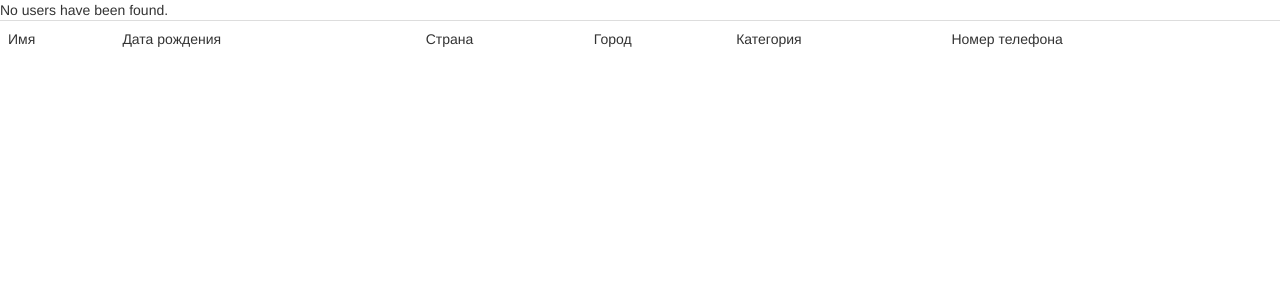
After one commit to dinagarrett/ibw2014, a PHP site: template web/views/admin.twig in a window 1280 px wide. The commit adds this page. Shown: the top 300 px of the page. Run offline with PHP 8.4, Linux system fonts and the light colour scheme; the template is opened without the code that fills it, so the values that code supplies are empty; some libraries are stand-ins or nearby versions.

Commit message:
admin panel

```diff
--- a/composer.json
+++ b/composer.json
@@ -2,6 +2,7 @@
     "require": {
         "silex/silex": "~1.2",
         "twig/twig": ">=1.8,<2.0-dev",
-        "symfony/twig-bridge": "~2.3"
+        "symfony/twig-bridge": "~2.3",
+		 "doctrine/dbal": "2.2.*"
     }
 }
--- /dev/null
+++ b/web/views/admin.twig
@@ -0,0 +1,40 @@
+<!doctype html>
+<html lang="en">
+<head>
+<meta charset="UTF8">
+<title>RIDERS</title>
+<link rel="stylesheet" href="//netdna.bootstrapcdn.com/bootstrap/3.1.1/css/bootstrap.min.css">
+<link rel="stylesheet" href="//netdna.bootstrapcdn.com/bootstrap/3.1.1/css/bootstrap-theme.min.css">
+<script src="//netdna.bootstrapcdn.com/bootstrap/3.1.1/js/bootstrap.min.js"></script>
+</head>
+<body>
+
+<div class="table-responsive">
+<table class="table">
+<tr>
+	<td>Имя</td>
+	<td>Дата рождения</td>
+	<td>Страна</td>
+	<td>Город</td>
+	<td>Категория</td>
+	<td>Номер телефона</td>
+</tr>
+{% for rider in riders %}
+<tr>
+	<td>{{ rider.name }}</td>
+	<td>{{ rider.byear }}</td>
+	<td>{{ rider.country }}</td>
+	<td>{{ rider.city }}</td>
+	<td>{{ rider.category }}</td>
+	<td>{{ rider.telnumber }}</td>
+</tr>
+
+	{% else %}
+    No users have been found.
+{% endfor %}
+</table>
+</div>
+
+
+</body>
+</html>
```
Also changed, not shown: web/index.php (+18 -4 lines), 1 other file.
